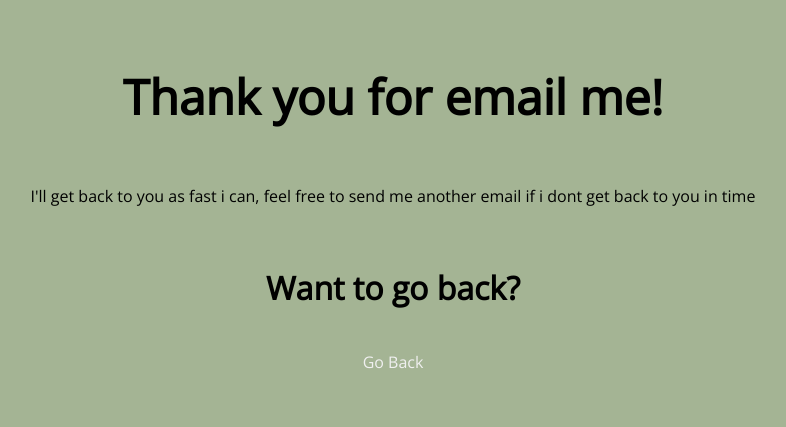
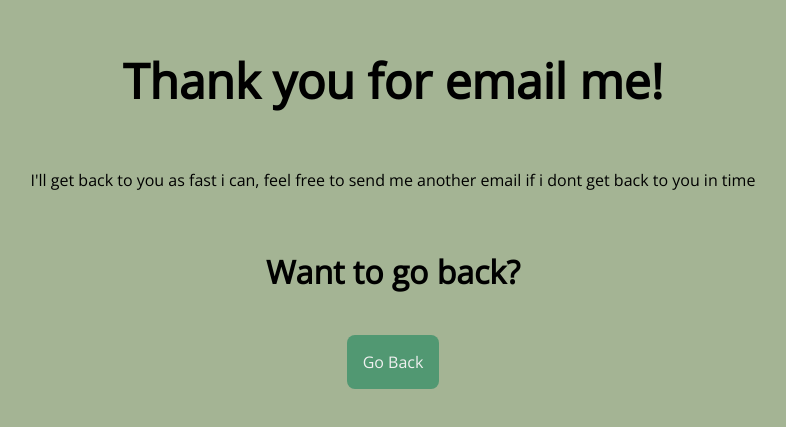
Before and after one commit to JorjoF/Personal-Website, a plain HTML site: page thanks.html in a window 1280 px wide. Shown: the part 201-628 px from the top of the page, without its empty margins (247-1033 px from the left). Drawn offline with nearby package versions, Linux system fonts and the light colour scheme.

Commit message:
Update thanks.html

```diff
--- a/thanks.html
+++ b/thanks.html
@@ -25,7 +25,7 @@
                 </div>
                 <div class="container-back">
                     <h4>Want to go back?</h4>
-                    <a href="https://jorjof.github.io/"><button>Go Back</button></a>
+                    <button><a href="https://jorjof.github.io/">Go Back</a></button>
                 </section>
             </div>
         </main>
```
